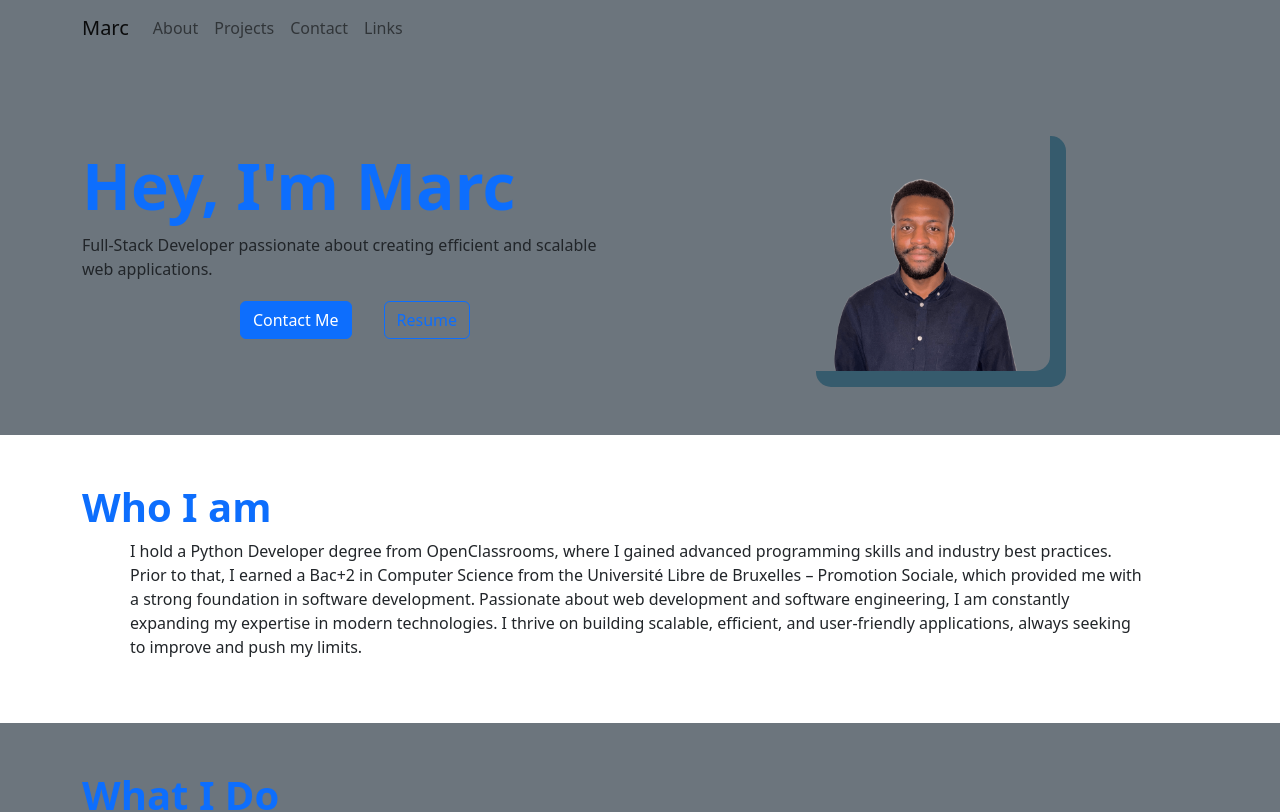
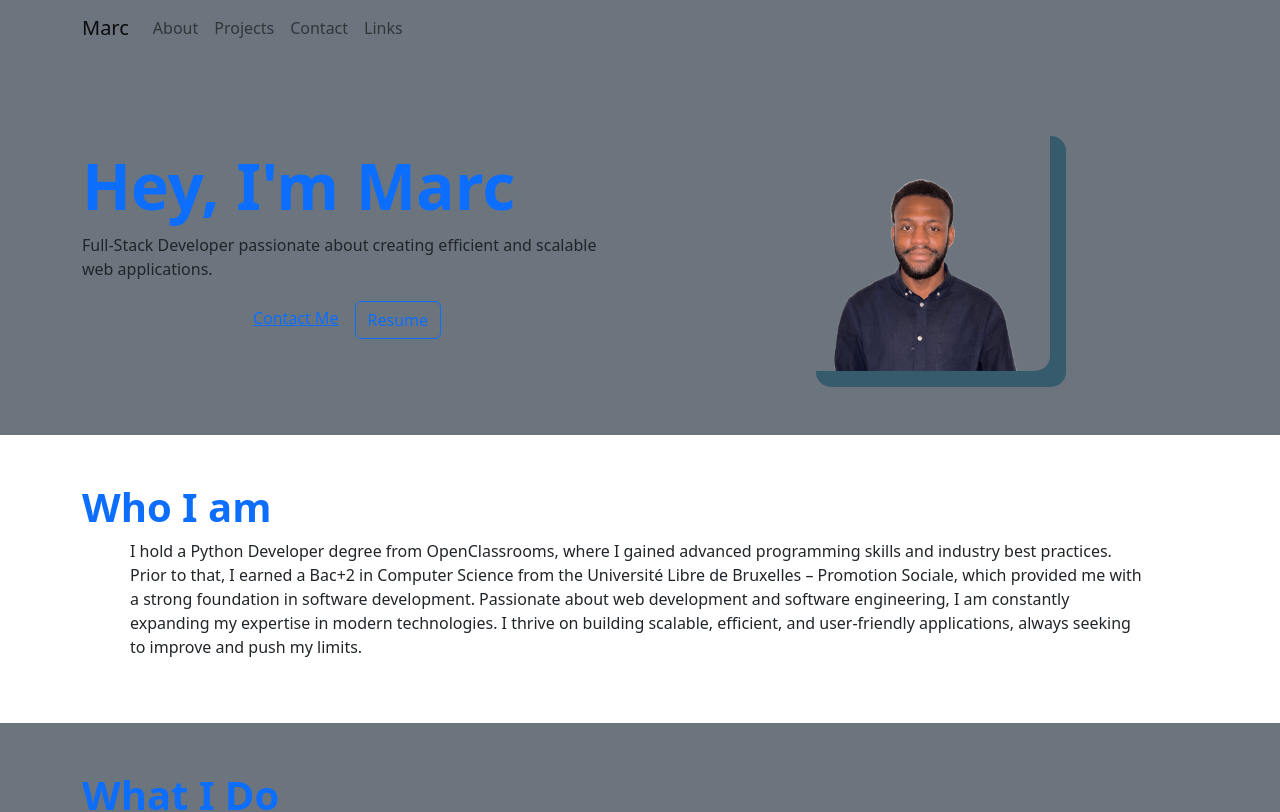
Before and after one commit to Youorus/Portfolio-Marc, a Next.js app: page / in a window 1280 px wide. Shown: the top 812 px of the page. Built offline with nearby package versions, Linux system fonts and the light colour scheme; no server answers.

Commit message:
correction des bugs

```diff
--- a/components/Intro.js
+++ b/components/Intro.js
@@ -1,10 +1,12 @@
 import React from "react";
-import getConfig from "next/config";
 import Link from "next/link";
 
-const { publicRuntimeConfig } = getConfig();
+const base = process.env.NEXT_PUBLIC_BASE_PATH || ""; // ← "/Portfolio-Marc" en prod, "" en dev
 
 export const Intro = ({ title, description, image, buttons }) => {
+  // normalise l'URL (supporte "profile.png" ou "/profile.png")
+  const imgSrc = `${base}${image.startsWith("/") ? image : `/${image}`}`;
+
   return (
     <div className="bg-secondary py-5 px-5">
       <div className="container">
@@ -15,8 +17,8 @@ export const Intro = ({ title, description, image, buttons }) => {
             <div className="text-center">
               {buttons.map((value, index) =>
                 value.isPrimary ? (
-                  <Link key={index} href={value.link}>
-                    <a className="btn btn-primary my-1 mx-3">{value.title}</a>
+                  <Link key={index} href={value.link} className="btn btn-primary my-1 mx-3">
+                    {value.title}
                   </Link>
                 ) : (
                   <a
@@ -37,7 +39,7 @@ export const Intro = ({ title, description, image, buttons }) => {
               className="img-fluid my-3 card-image"
               width="250"
               height="250"
-              src={image}
+              src={imgSrc}              // ← important
               alt="profile of Marc"
             />
           </div>
@@ -47,8 +49,7 @@ export const Intro = ({ title, description, image, buttons }) => {
   );
 };
 
-export const About = ({ title, description }) => {
-  return (
+export const About = ({ title, description }) => (
   <div id="about" className="bg-white py-5 px-5">
     <div className="container">
       <h1 className="text-primary fw-bold">{title}</h1>
@@ -60,4 +61,3 @@ export const About = ({ title, description }) => {
     </div>
   </div>
 );
-};
--- a/next.config.js
+++ b/next.config.js
@@ -18,7 +18,5 @@ module.exports = {
   reactStrictMode: true,
   basePath,
   assetPrefix: basePath ? `${basePath}/` : undefined,
-  env: {
-    NEXT_PUBLIC_BASE_PATH: basePath,
-  },
+  env: { NEXT_PUBLIC_BASE_PATH: isProd ? "/Portfolio-Marc" : "" }
 };
```
Also changed, not shown: 1 other file (tests, documents, lock files or other folders). Lines whose indentation alone changed are shown as unchanged.
